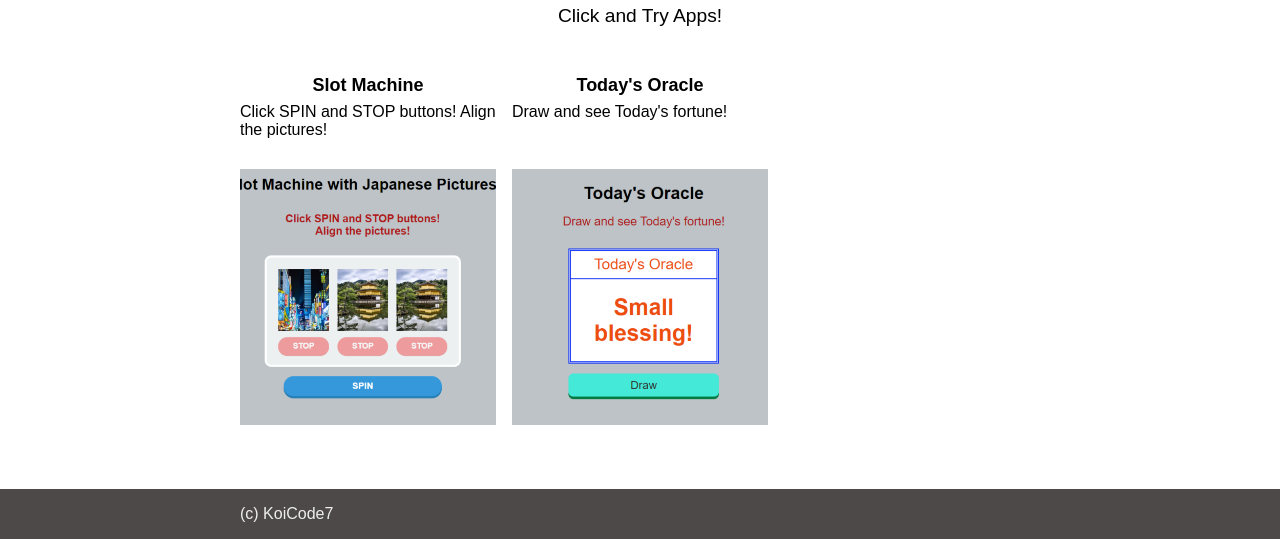
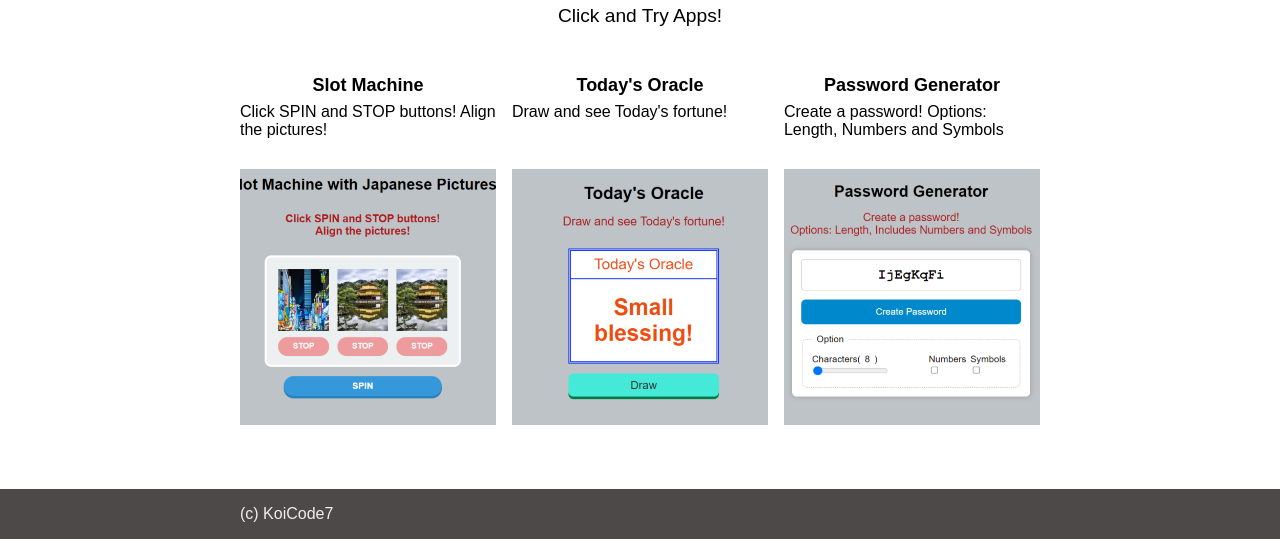
Before and after one commit to KoiCode7/JS-mini-app-Top-page, a plain HTML site: page index.html in a window 1280 px wide. Shown: the part 568-1107 px from the top of the page. Drawn offline with nearby package versions, Linux system fonts and the light colour scheme.

Commit message:
Added a new app: Password Generator

```diff
--- a/index.html
+++ b/index.html
@@ -45,6 +45,7 @@
     <section class="hero">
       <img src="img/Slot Machine hero(Custom).png" alt="Slot Machine" class="current" />
       <img src="img/Today's Oracle hero(Custom).png" alt="Today's Oracle" />
+      <img src="img/Password Generator hero(Custom).png" alt="Today's Oracle" />
     </section>
 
     <section class="products">
@@ -66,6 +67,13 @@
               <img src="img/Today's Oracle (Custom).png" alt="Today's Oracle" />
             </a>
           </li>
+          <li>
+            <h2>Password Generator</h2>
+            <p>Create a password! Options: Length, Numbers and Symbols</p>
+            <a target="_blank" href="https://password-generator-wine-three.vercel.app/">
+              <img src="img/Password Generator (Custom).png" alt="Password Generator" />
+            </a>
+          </li>
         </ul>
         <!-- <a href="#" class="more">See more</a> -->
       </div>
```
Also changed, not shown: img/Password Generator (Custom).png (added), img/Password Generator hero(Custom).png (added), img/Password Generator.png (added).
